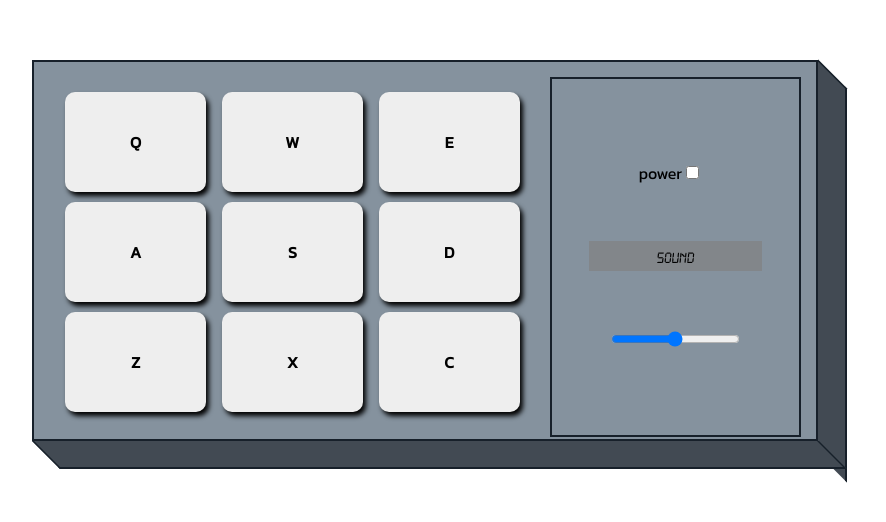
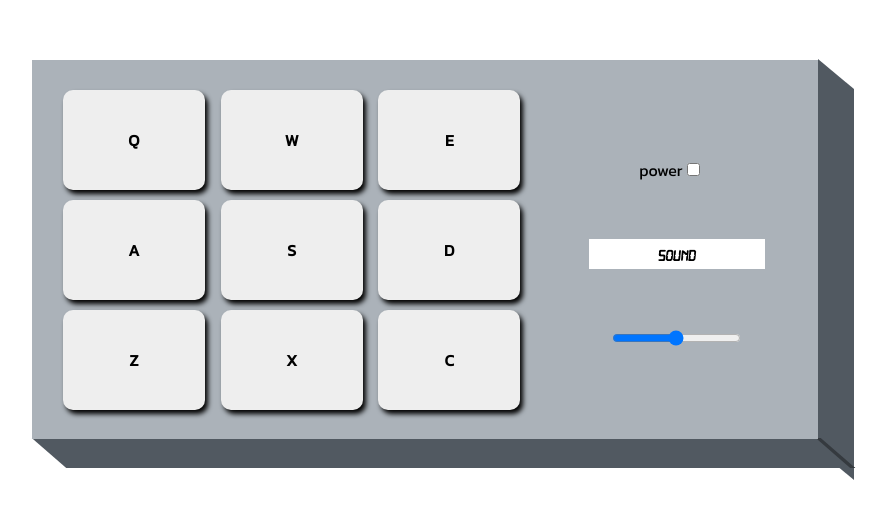
Before and after one commit to ryasan/drum_machine, a React (Create React App) app: page / in a window 1280 px wide. Shown: the part 130-652 px from the top of the page, without its empty margins (171-1057 px from the left). Built offline with nearby package versions, Linux system fonts and the light colour scheme.

Commit message:
more styling

```diff
--- a/src/App.scss
+++ b/src/App.scss
@@ -1,9 +1,5 @@
-$main_background: #85929e;
+$main_background: #abb2b9;
 $dark: #17202a;
-
-@mixin border-color {
-  border: $dark 2px solid;
-}
 
 .wrap {
   width: 1000px;
@@ -22,7 +18,7 @@ $dark: #17202a;
   display: grid;
   grid-template-columns: 2fr 1fr;
   padding: 2%;
-  @include border-color();
+  z-index: 3;
   background-color: $main_background;
   .drum-pad-bank {
     padding: 3%;
@@ -43,7 +39,6 @@ $dark: #17202a;
     text-align: center;
     display: grid;
     grid-template-rows: 35% 30% 35%;
-    @include border-color();
     .row {
       position: relative;
       &.switch-container {
@@ -58,8 +53,9 @@ $dark: #17202a;
           margin: 15% auto;
           width: 70%;
           line-height: 30px;
-          background-color: rgba(128, 128, 128, 0.671);
+          background-color: white;
           font-family: digitalFont;
+          font-weight: bold;
         }
       }
       &.volume-container {
@@ -74,28 +70,27 @@ $dark: #17202a;
 
 .bottom {
   grid-area: bottom;
-  height: 28px;
-  margin-left: 1.8%;
-  width: 100.1%;
-  -webkit-transform: skew(45deg);
-  -moz-transform: skew(45deg);
-  -o-transform: skew(45deg);
-  @include border-color();
-  border-top: none;
-  background-color: darken($main_background, 28%);
+  height: 30px;
+  width: 100.3%;
+  position: relative;
+  top: -1px;
+  left: 16.8px;
+  z-index: 2;
+  -webkit-transform: skew(49deg);
+  -moz-transform: skew(49deg);
+  -o-transform: skew(49deg);
+  border-right: darken($main_background, 47%) 5px solid;
+  background-color: darken($main_background, 35%);
 }
 
 .side {
   grid-area: side;
-  width: 29px;
-  height: 93%;
+  width: 36px;
+  height: 92.8%;
   position: relative;
-  top: 14.8px;
-  -webkit-transform: skewY(45deg);
-  -moz-transform: skewY(45deg);
-  -o-transform: skewY(45deg);
-  @include border-color();
-  border-left: none;
-  border-bottom: none;
-  background-color: darken($main_background, 28%);
+  top: 14.9px;
+  -webkit-transform: skewY(40deg);
+  -moz-transform: skewY(40deg);
+  -o-transform: skewY(40deg);
+  background-color: darken($main_background, 35%);
 }
```
